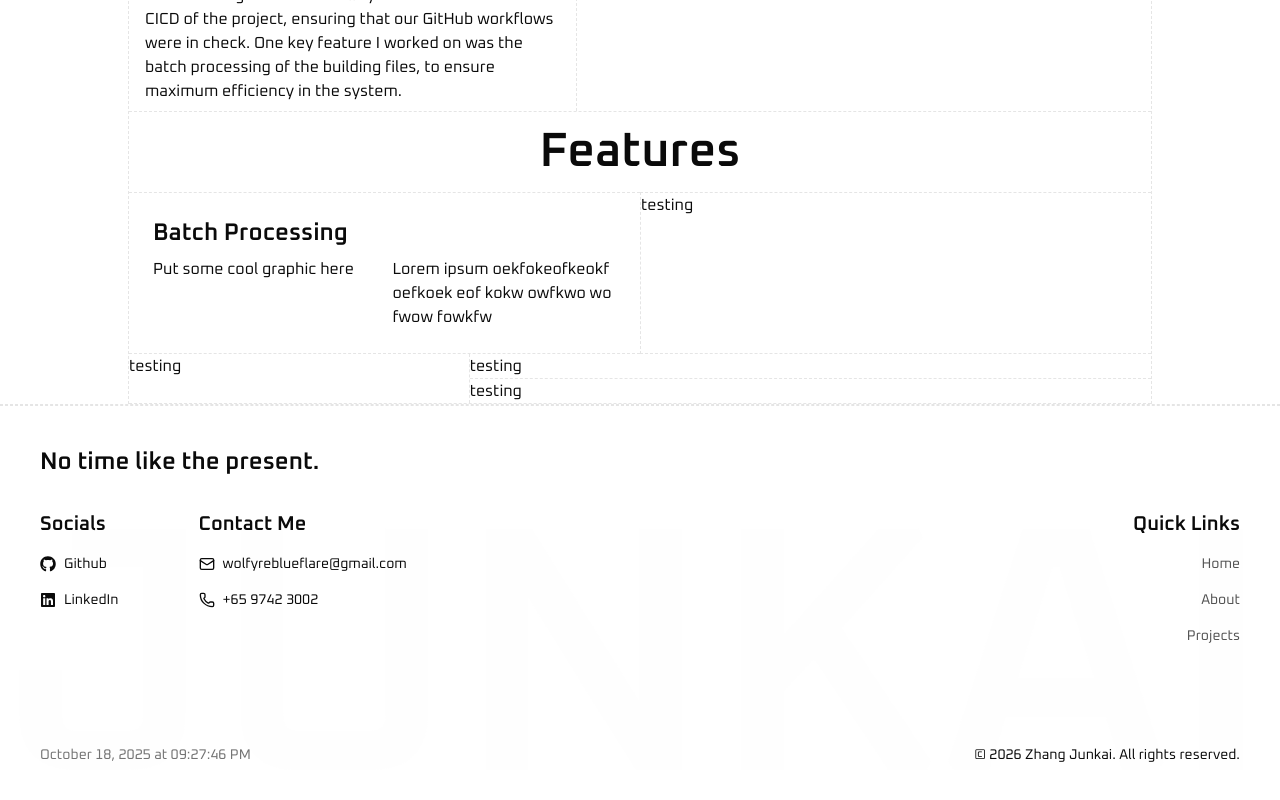
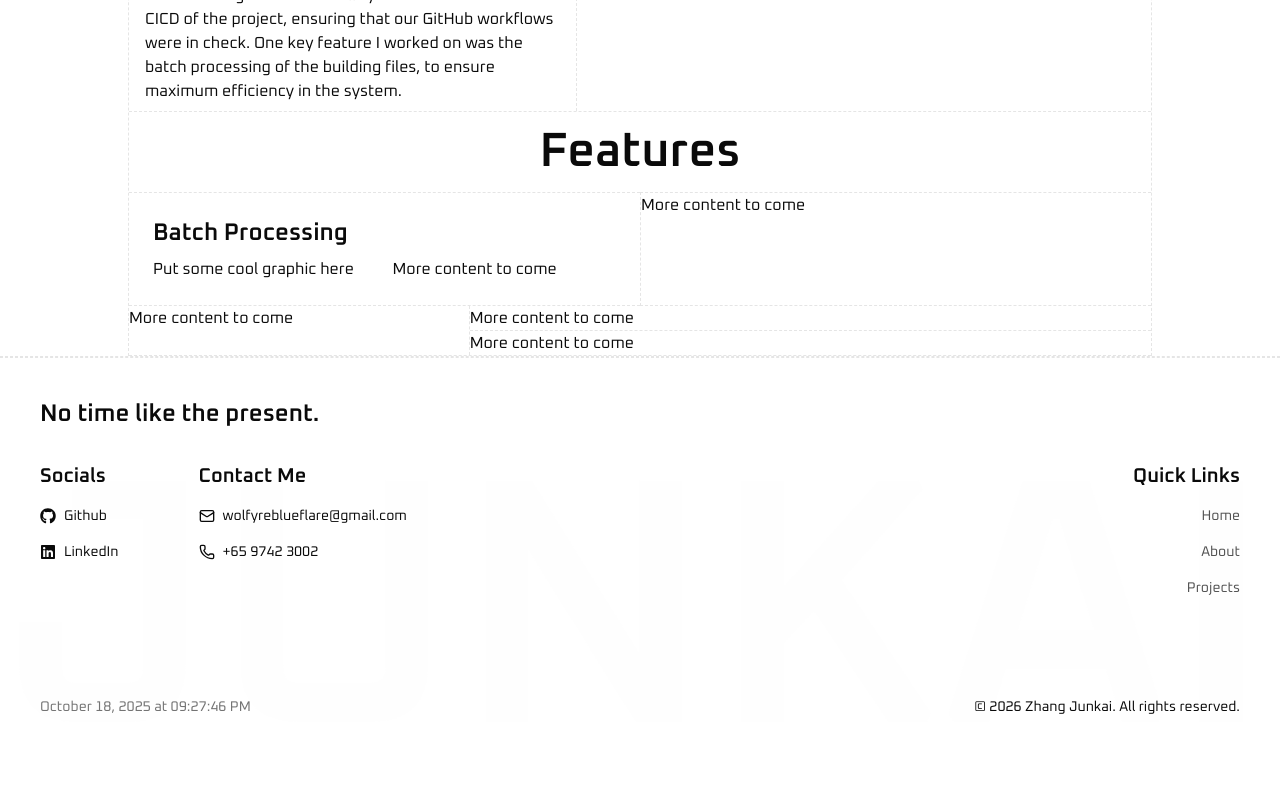
Before and after one commit to Wolfyre243/project-sagittarius, a Next.js app: page /projects/sla-atlas in a window 1280 px wide. Shown: the part 765-1565 px from the top of the page. After the commit the page ends 1523 px from the top, so only its background shows below. Built offline with nearby package versions, Linux system fonts and the light colour scheme; no server answers.

Commit message:
minor: primed for production

```diff
--- a/src/app/projects/sla-atlas/page.tsx
+++ b/src/app/projects/sla-atlas/page.tsx
@@ -118,24 +118,23 @@ function FeaturesSection() {
               </div>
               <div className='w-full'>
                 <p>
-                  Lorem ipsum oekfokeofkeokf oefkoek eof kokw owfkwo wo fwow
-                  fowkfw
+                  More content to come
                 </p>
               </div>
             </div>
           </div>
         </div>
         <div className='col-span-3 col-start-4 row-span-1 row-start-1 border border-r-0 border-dashed'>
-          <h1>testing</h1>
+          <h1>More content to come</h1>
         </div>
         <div className='col-span-2 col-start-1 row-span-2 row-start-2 border-r border-dashed'>
-          <h1>testing</h1>
+          <h1>More content to come</h1>
         </div>
         <div className='col-span-4 col-start-3 row-span-1 row-start-2 border-b border-dashed'>
-          <h1>testing</h1>
+          <h1>More content to come</h1>
         </div>
         <div className='col-span-4 col-start-3 row-span-1 row-start-3 border-dashed'>
-          <h1>testing</h1>
+          <h1>More content to come</h1>
         </div>
       </div>
     </section>
```
Also changed, not shown: 1 other file (tests, documents, lock files or other folders).
